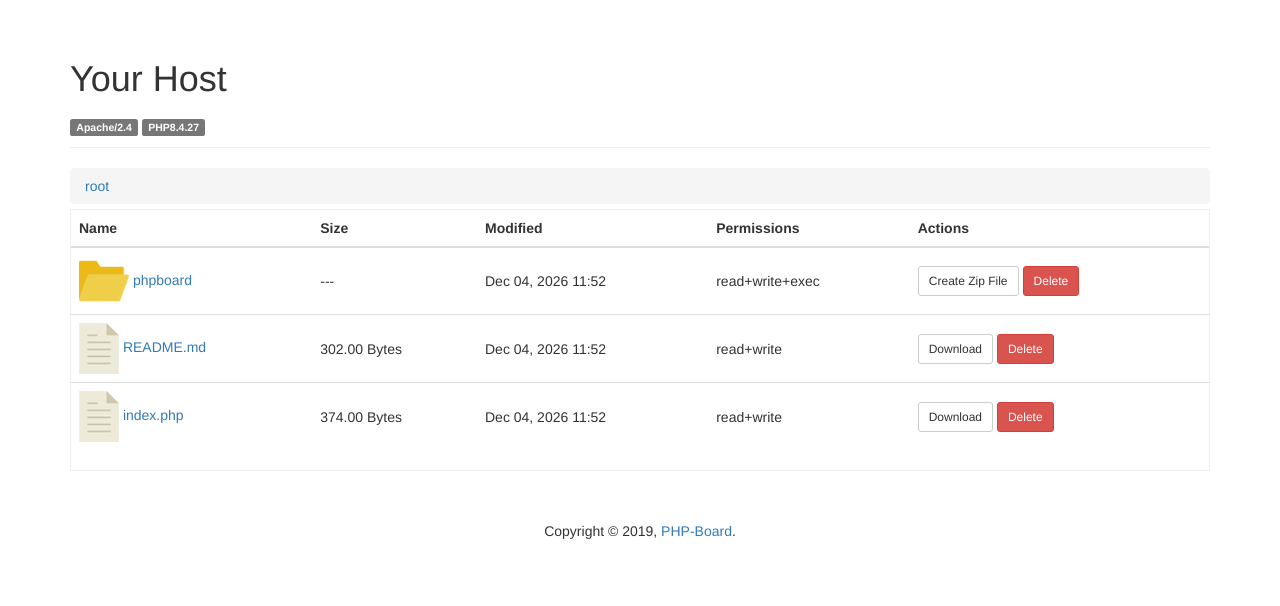
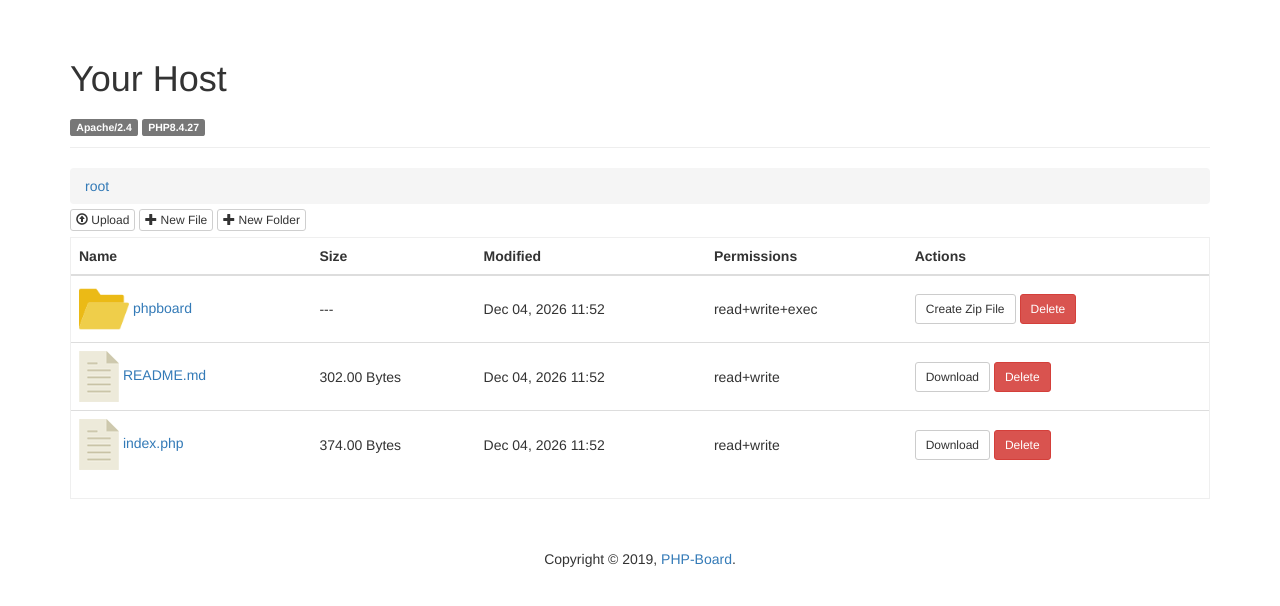
Before and after one commit to myaaghubi/PHP-Board, a PHP site: page /phpboard/index.php in a window 1280 px wide. Shown: the part 51-657 px from the top of the page. Run offline with PHP 8.4, Linux system fonts and the light colour scheme; some libraries are stand-ins or nearby versions.

Commit message:
Update index.php
-Upload file/s.
-Add new file & folder.
-Fix bugs.

```diff
--- a/phpboard/index.php
+++ b/phpboard/index.php
@@ -9,21 +9,47 @@ if (!empty($pData)) {
     $act = $pData->act ?? '';
     if ($act == 'del') {
         $path = $pData->path ?? '';
-        if (!empty($path) and file_exists(DIR_ROOT . $path)) {
-            ajaxDone(removeDirFile(DIR_ROOT . $path));
+        if (!empty($path) and file_exists(PATH_ROOT . $path)) {
+            ajaxDone(removeDirFile(PATH_ROOT . $path));
         } else {
             ajaxDone(false);
         }
     } else if ($act == 'zip') {
         $path = $pData->path ?? '';
-        if (!empty($path) and file_exists(DIR_ROOT . $path)) {
-            ajaxDone(zipDir(DIR_ROOT . $path));
+        if (!empty($path) and file_exists(PATH_ROOT . $path)) {
+            ajaxDone(zipDir(PATH_ROOT . $path));
         } else {
             ajaxDone(false);
+        }
+    } else if ($act == 'addFile') {
+        $directory = $pData->dir ?? '';
+        $name = $pData->name ?? '';
+        if (empty($name)) {
+            ajaxDone(false, "File name is empty!");
+        } if (file_exists(PATH_ROOT . $directory .$name)) {
+            ajaxDone(false, "Duplicated file name!");
+        } else {
+            ajaxDone(fopen(PATH_ROOT . $directory .$name, "w")!==false);
+        }
+    } else if ($act == 'addFolder') {
+        $directory = $pData->dir ?? '';
+        $name = $pData->name ?? '';
+        if (empty($name)) {
+            ajaxDone(false, "Folder name is empty!");
+        } if (file_exists(PATH_ROOT . $directory .$name)) {
+            ajaxDone(false, "Duplicated folder name!");
+        } else {
+            ajaxDone(mkdir(PATH_ROOT . $directory .$name, 0777, true), "w");
         }
     }
 
     ajaxInvalid();
+} else if (isset($_POST['upload'])) {
+    $path = $_POST['path'];
+    foreach ($_FILES as $file) {
+        @move_uploaded_file($file["tmp_name"], PATH_ROOT . $path . $file["name"]);
+    }
+    ajaxDone(true);
 }
 
 
@@ -36,12 +62,12 @@ if (!empty($_GET['d'])) {
 if (@$_GET['act'] == 'download') {
     if ($_GET['targetf'] ?? false) {
         $targetFile = $_GET['targetf'];
-        if (file_exists(DIR_ROOT . $directory . $targetFile)) {
+        if (file_exists(PATH_ROOT . $directory . $targetFile)) {
             header("Content-Type:application/octet-stream");
             header("Accept-Ranges: bytes");
-            header("Content-Length: " . filesize(DIR_ROOT . $directory . $targetFile));
+            header("Content-Length: " . filesize(PATH_ROOT . $directory . $targetFile));
             header("Content-Disposition: attachment; filename=" . $targetFile);
-            readfile(DIR_ROOT . $directory . $targetFile);
+            readfile(PATH_ROOT . $directory . $targetFile);
             exit;
         }
     } else if ($_GET['targetd'] ?? false) {
@@ -50,7 +76,7 @@ if (@$_GET['act'] == 'download') {
         $download = $targetDir . '.zip';
         $zip->open($download, ZipArchive::CREATE);
 
-        addDirToZip($zip, $targetDir, DIR_ROOT . $directory . $targetDir);
+        addDirToZip($zip, $targetDir, PATH_ROOT . $directory . $targetDir);
 
         $zip->close();
         header('Content-Type: application/zip');
@@ -62,15 +88,16 @@ if (@$_GET['act'] == 'download') {
     exit("<script>window.close()</script>");
 }
 
-
+$isInProjectPath = strpos(PATH_PROJECT, PATH_ROOT . $directory) !== false && strlen($directory) > 0;
+$isInRootDir = PATH_ROOT . $directory == PATH_ROOT ? true : false;
 
 $dirs_list = "";
 $files_list = "";
-if ($files = array_diff(scandir(DIR_ROOT . $directory), ['.', '..'])) {
+if ($files = array_diff(scandir(PATH_ROOT . $directory), ['.', '..'])) {
     $index = 0;
     foreach ($files as $entry) {
         if ($entry != "." && $entry != "..") {
-            $path =  DIR_ROOT . $directory . $entry;
+            $path =  PATH_ROOT . $directory . $entry;
             // print decoct(fileperms($file) & 0777);
             $stat = stat($path);
             if (is_dir($path)) {
@@ -85,7 +112,7 @@ if ($files = array_diff(scandir(DIR_ROOT . $directory), ['.', '..'])) {
                     <td>' . getPermDescription($path) . '</td>
                     <td>'
                     . (true ? '<button type="button" class="btn btn-default btn-sm btn-dirtozip" ng-click="zipDir($event, ' . $index . ')">Create Zip File</button> ' : ' ')
-                    . (is_writable($path) ? '<input type="button" class="btn btn-danger btn-sm" ng-click="deleteFileDir($event, ' . $index . ')" value="Delete" title="Delete without confirmation!"> ' : ' ') .
+                    . makeDeleteButtonForDir($path, $entry, $index) .
                     '</td>
 				</tr>';
             } else {
@@ -100,7 +127,7 @@ if ($files = array_diff(scandir(DIR_ROOT . $directory), ['.', '..'])) {
                     <td>' . getPermDescription($path) . '</td>
                     <td>'
                     . (true ? '<input type="button" class="btn btn-default btn-sm" ng-click="downloadFile($event, ' . $index . ')" value="Download"> ' : ' ')
-                    . (is_writable($path) ? '<input type="button" class="btn btn-danger btn-sm" ng-click="deleteFileDir($event, ' . $index . ')" value="Delete"> ' : ' ') .
+                    . makeDeleteButtonForFile($path, $entry, $index) .
                     '</td>
                 </tr>';
             }
@@ -121,20 +148,54 @@ function getPermDescription($path)
     return implode('+', $desc);
 }
 
+function makeDeleteButtonForDir($path, $entry, $index)
+{
+    global $isInProjectPath, $isInRootDir;
+    if (!is_writable($path)) {
+        return '<input type="button" class="btn btn-danger btn-sm" value="Delete" title="Permission Denied!" disabled="disabled"> ';
+    } else if ($isInProjectPath || ($isInRootDir && $entry == DIR_PROJECT)) {
+        return '<input type="button" class="btn btn-danger btn-sm" value="Delete" title="Not Allowed!" disabled="disabled"> ';
+    }
+    return '<input type="button" class="btn btn-danger btn-sm" ng-click="deleteFileDir($event, ' . $index . ')" value="Delete" title="Delete without confirmation!"> ';
+}
+
+function makeDeleteButtonForFile($path, $entry, $index)
+{
+    global $project_root_files, $isInProjectPath, $isInRootDir;
+    if (!is_writable($path)) {
+        return '<input type="button" class="btn btn-danger btn-sm" value="Delete" title="Permission Denied!" disabled="disabled"> ';
+    } else if ($isInProjectPath || ($isInRootDir && in_array($entry, $project_root_files))) {
+        return '<input type="button" class="btn btn-danger btn-sm" value="Delete" title="Not Allowed!" disabled="disabled"> ';
+    }
+    return '<input type="button" class="btn btn-danger btn-sm" ng-click="deleteFileDir($event, ' . $index . ')" value="Delete" title="Delete without confirmation!"> ';
+}
+
 
 
 getHeader();
 ?>
-
 <!-- Page Content -->
 <div class="container">
-    <div class="row">
+    <div class="row" ng-app="theApp">
         <div class="col-lg-12">
             <h1 class="page-header">Your Host <br><span class="details"><?php print getWebServerDetails(); ?>
             </h1>
             <?php
             showBreadCrumb($directory);
             ?>
+            <div class="file-upload">
+                <ul ng-controller="addNewCtl">
+                    <li ng-click="showUploadBox($event)"><span class="glyphicon glyphicon-upload"></span> Upload</li>
+                    <li ng-click="addNewFile($event)"><span class="glyphicon glyphicon-plus"></span> <span class="m-hidden-xs">New </span>File</li>
+                    <li ng-click="addNewFolder($event)"><span class="glyphicon glyphicon-plus"></span> <span class="m-hidden-xs">New </span>Folder</li>
+                    <li>
+                        <input style="display:none" type="text" ng-model="newfileName" id="newfileName" name="newfileName" placeholder="File/Folder Name">
+                        <input style="display:none" type="button" ng-click="addNewFileFolderHide($event)" class="btn btn-default btn-xs m-hidden-xs" value=" Cancel ">
+                        <input style="display:none" type="button" ng-click="addNewFileFolder($event)" class="btn btn-primary btn-xs" value=" Add ">
+                    </li>
+                </ul>
+                <upload id="filedrop" to="index.php"></upload>
+            </div>
             <div class="table-responsive" style="border: 1px solid #efefef;">
                 <table class="table filestable">
                     <thead>
@@ -143,10 +204,10 @@ getHeader();
                             <th>Size</th>
                             <th>Modified</th>
                             <th>Permissions</th>
-                            <th>Actions</th>
+                            <th style="min-width: 180px;">Actions</th>
                         </tr>
                     </thead>
-                    <tbody ng-app="filesApp" ng-controller="filesCtl">
+                    <tbody ng-controller="filesCtl">
                         <?php
                         if (empty($dirs_list) and empty($files_list)) {
                             print '<tr>
@@ -267,91 +328,9 @@ getHeader();
 </script>
 <script>
     var rootUrl = "<?php print URL_ROOT; ?>";
-    angular.module('filesApp', [])
-        .controller('filesCtl', function($scope, $http, $element, $timeout, $window) {
-            $scope.downloadFile = function(event, id) {
-                var trItem = $element.find('#tr-' + id);
-                var path = trItem.attr("data-href");
-                var file = trItem.attr("data-file");
-                var url = window.location.href;
-                url += (url.search('/?') > 0 ? '&' : '?');
-
-                $window.open(url + "act=download&targetf=" + file, '_blank');
-                $window.focus();
-            }
-            $scope.zipDir = function(event, id) {
-                var zipBtn = angular.element(event.target);
-                zipBtn.html('<span class="spinner-grow spinner-grow-sm" style="margin:0 5px 0 -2px;" role="status" aria-hidden="true"></span> Zipping ...');
-                angular.element(".btn-dirtozip").attr("disabled", true);
-
-
-                var trItem = $element.find('#tr-' + id);
-                var path = trItem.attr("data-href");
-
-                $http({
-                    method: 'POST',
-                    url: "index.php",
-                    headers: {
-                        'Content-Type': 'application/x-www-form-urlencoded'
-                    },
-                    data: {
-                        act: 'zip',
-                        path: path
-                    }
-                }).then(function successCallback(response) {
-                    console.log(response.data);
-                    if (response.data.status === true) {
-                        zipBtn.html('Create Zip File');
-                        angular.element(".btn-dirtozip").attr("disabled", false);
-
-                        $timeout(function() {
-                            $window.location.reload();
-                        }, 250);
-                    } else {
-                        trItem.addClass("dangerHighlight");
-                        $timeout(function() {
-                            trItem.addClass("highlightOut");
-                        }, 1000);
-                    }
-
-                }, function errorCallback(response) {
-
-                });
-            }
-            $scope.deleteFileDir = function(event, id) {
-                var trItem = $element.find('#tr-' + id);
-                var path = trItem.attr("data-href");
-                trItem.removeClass();
-                $http({
-                    method: 'DELETE',
-                    url: "index.php",
-                    headers: {
-                        'Content-Type': 'application/x-www-form-urlencoded'
-                    },
-                    data: {
-                        act: 'del',
-                        path: path
-                    }
-                }).then(function successCallback(response) {
-                    if (response.data.status === true) {
-                        trItem.hide(250);
-                        $timeout(function() {
-                            trItem.remove();
-                        }, 250);
-                    } else {
-                        trItem.addClass("dangerHighlight");
-                        $timeout(function() {
-                            trItem.addClass("highlightOut");
-                        }, 1000);
-                    }
-
-                }, function errorCallback(response) {
-
-                });
-            }
-
-        });
+    var directory = "<?php print $directory; ?>";
 </script>
+<script src="theme/assets/js/app.js"></script>
 <?php
 getFooter();
 ?>
```
